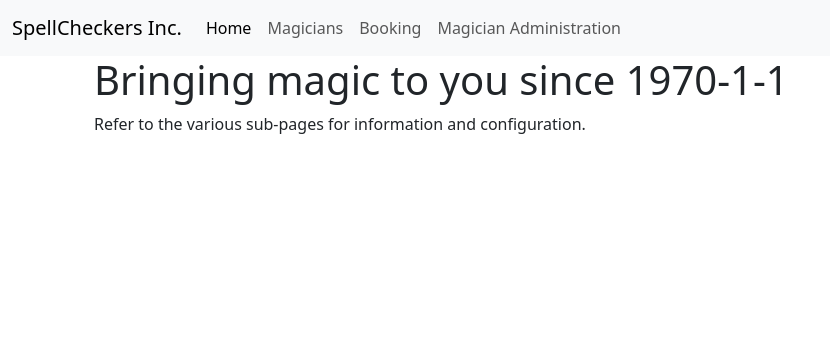
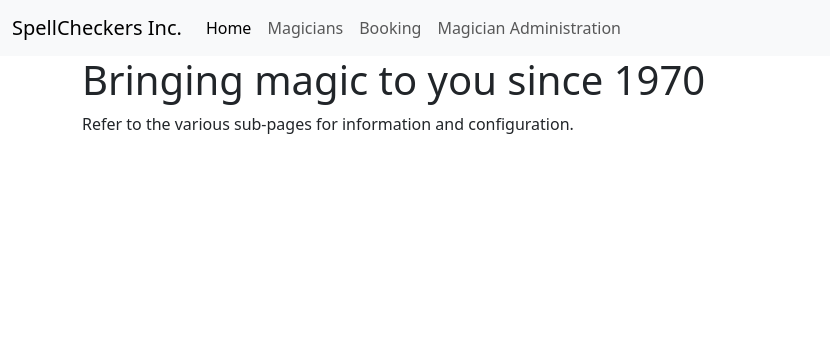
Before and after one commit to jonasheschl/SpellCheckers-Inc, a PHP site: page / in a window 1280 px wide. Shown: the top 356 px of the page, without its empty margins (0-830 px from the left). Run offline with PHP 8.4, Linux system fonts and the light colour scheme.

Commit message:
Streamline custom text on index

```diff
--- a/magicians-agency/src/index.php
+++ b/magicians-agency/src/index.php
@@ -2,8 +2,6 @@
 include_once "header.php";
 ?>
 
-<div class="container my-8">
-    <h1>Bringing magic to you since 1970-1-1</h1>
+<h1>Bringing magic to you since 1970</h1>
 
-    <p>Refer to the various sub-pages for information and configuration.</p>
-</div>
+<p>Refer to the various sub-pages for information and configuration.</p>
```
